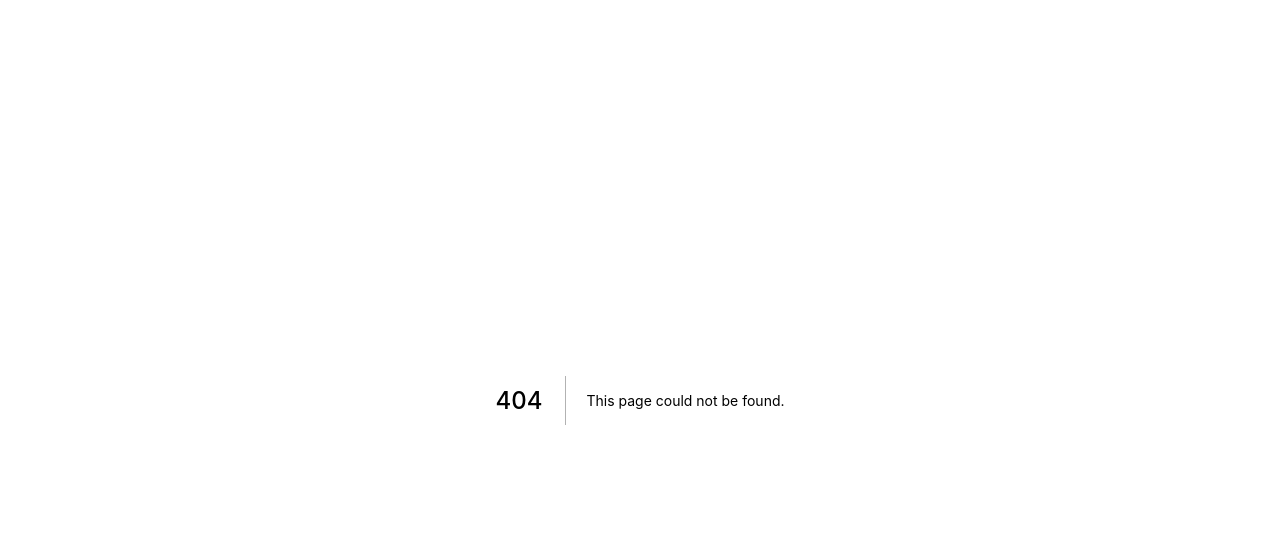
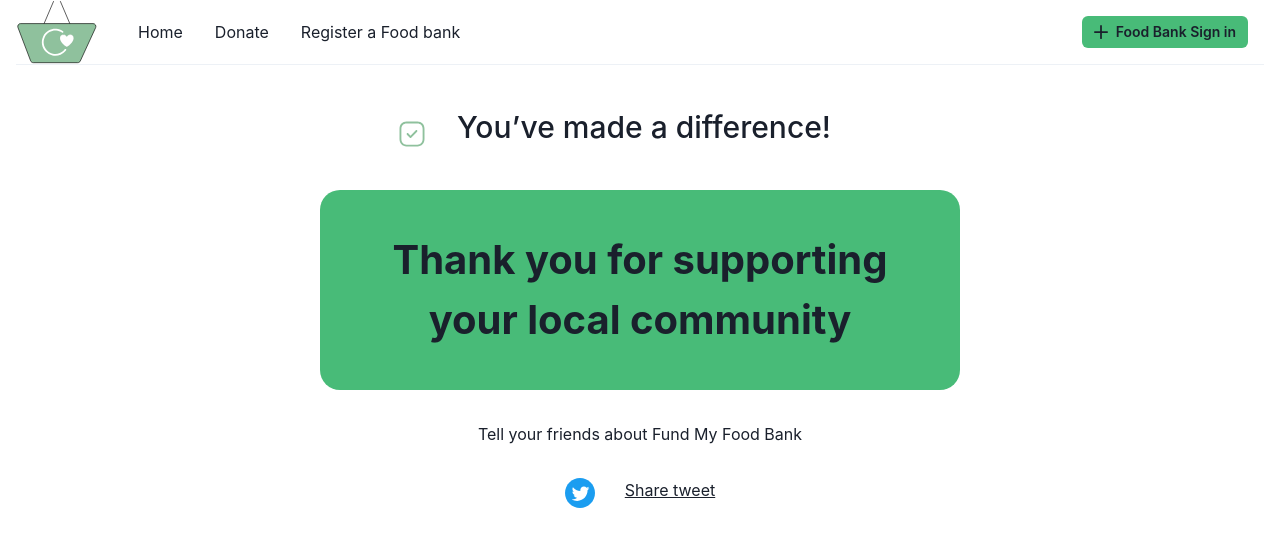
Before and after one commit to azy2k9/fund-my-foodbank, a Next.js app: page /donation-successfull in a window 1280 px wide. Before the commit this address had no page. Shown: the top 546 px of the page. Built offline with nearby package versions, Linux system fonts and the light colour scheme.

Commit message:
Succes page for donation

```diff
--- a/pages/_app.tsx
+++ b/pages/_app.tsx
@@ -2,12 +2,13 @@ import type { AppProps } from 'next/app';
 import { ChakraProvider } from '@chakra-ui/react';
 import Fonts from './components/fonts';
 import Theme from '../theme';
-import {Container} from "@chakra-ui/layout";
+import Navigationbar from "./components/navigationbar";
 
 const MyApp = ({ Component, pageProps }: AppProps) => {
     return (
         <ChakraProvider theme={Theme}>
             <Fonts />
+            <Navigationbar></Navigationbar>
             <Component {...pageProps} />
         </ChakraProvider>
     );
--- /dev/null
+++ b/pages/donation-successfull.tsx
@@ -0,0 +1,41 @@
+import {NextPage} from "next";
+import {Box, Container, Flex, Text} from "@chakra-ui/layout";
+import {Image} from "@chakra-ui/image";
+import Link from "next/link";
+
+
+const DonationSuccessfull: NextPage = () => {
+    return (
+        <>
+        <Container maxWidth={550}>
+            <Flex mt={10} gap={30} alignItems={'center'} mx={4}>
+                <Box mt={3}>
+                    <Image src={'/tick-square.svg'} width={30} height={30}/>
+                </Box>
+                <Text fontSize={30}
+                      fontWeight={500}
+                      textAlign={'center'}>
+                    You’ve made a difference!
+                </Text>
+            </Flex>
+
+        </Container>
+            <Box bg={'green.400'} p={10} mx={80} rounded={20} mt={10}>
+                <Text textAlign={'center'} fontSize={40} fontWeight={700}>
+                    Thank you for supporting your local community
+                </Text>
+            </Box>
+            <Box mx={80} mt={8}>
+                <Text textAlign={'center'}>
+                    Tell your friends about Fund My Food Bank
+                </Text>
+            </Box>
+            <Flex justifyContent={'center'} gap={30} mt={8}>
+                <Image src={'/twitter.svg'} width={30} height={30}/>
+                <Link href={'#'}><Text textDecoration={'underline'}>Share tweet</Text></Link>
+            </Flex>
+            </>
+    )
+}
+
+export  default  DonationSuccessfull;
--- a/pages/index.tsx
+++ b/pages/index.tsx
@@ -1,13 +1,11 @@
 import type { NextPage } from "next";
 
 import HomePage from './components/home'
-import Navigationbar from './components/navigationbar';
 import Footer from './components/footer';
 
 const Home: NextPage = () => {
   return (
     <div>
-        <Navigationbar></Navigationbar>
         <HomePage></HomePage>
         <Footer></Footer>
     </div>
```
Also changed, not shown: public/tick-square.svg (added), public/twitter.svg (added).
